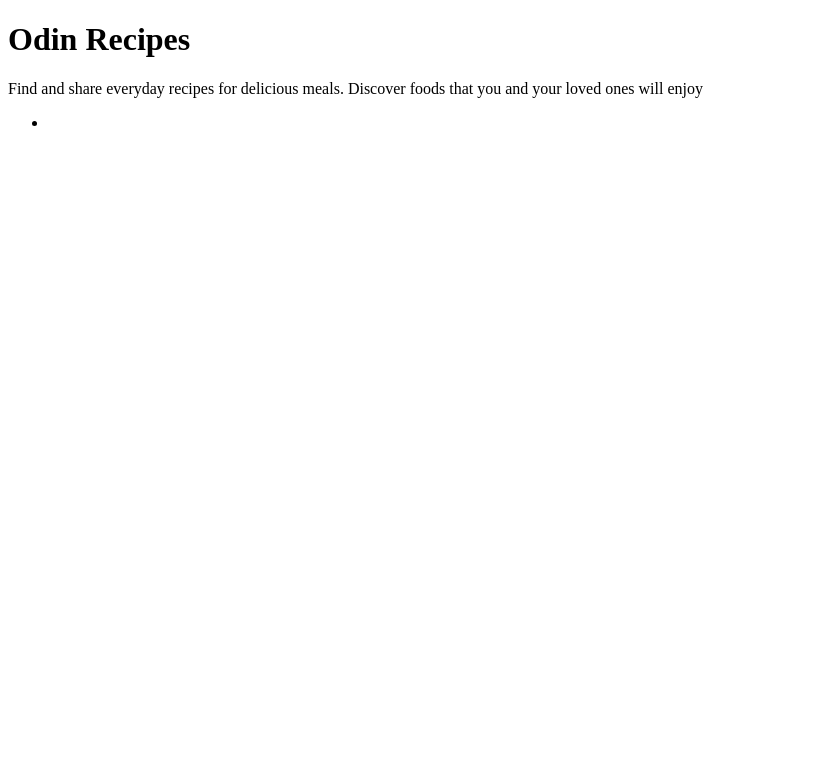
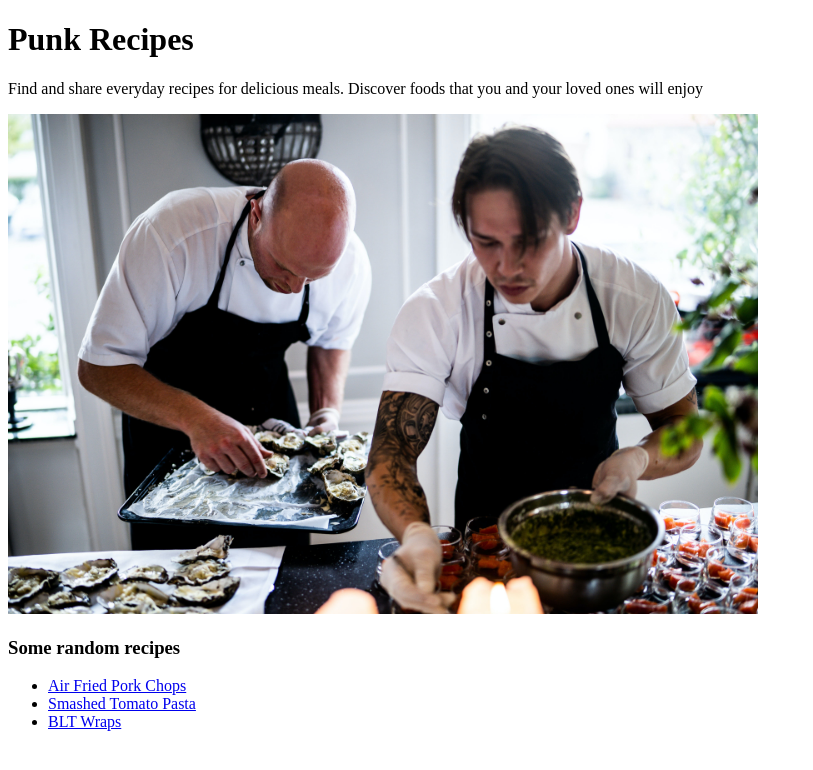
Before and after one commit to KobraInterface/Odin-recipes, a plain HTML site: page index.html in a window 1280 px wide. Shown: the whole page, without its empty margins (0-813 px from the left). Drawn offline with Linux system fonts and the light colour scheme.

Commit message:
Added links to homepage

```diff
--- a/index.html
+++ b/index.html
@@ -5,10 +5,21 @@
         <title>Odin Recipes</title>
     </head>
     <body>
-        <h1>Odin Recipes</h1>
+        <h1>Punk Recipes</h1>
         <p>Find and share everyday recipes for delicious meals. Discover foods that you and your loved ones will enjoy</p>
+        <img src="chef.jpg" alt="Chefs at work" height="500" width="750">
+        <h3>Some random recipes</h3>
         <ul>
-            <li></li>
+            <li>
+                <a href="/recipes/porkchops.html">Air Fried Pork Chops</a>
+            </li>
+            <li>
+                <a href="/recipes/tomatopasta.html">Smashed Tomato Pasta</a>
+            </li>
+            <li>
+                <a href="/recipes/bltwraps.html">BLT Wraps</a>
+            </li>
         </ul>
+
     </body>
 </html>
```
Also changed, not shown: chef.jpg (added).
